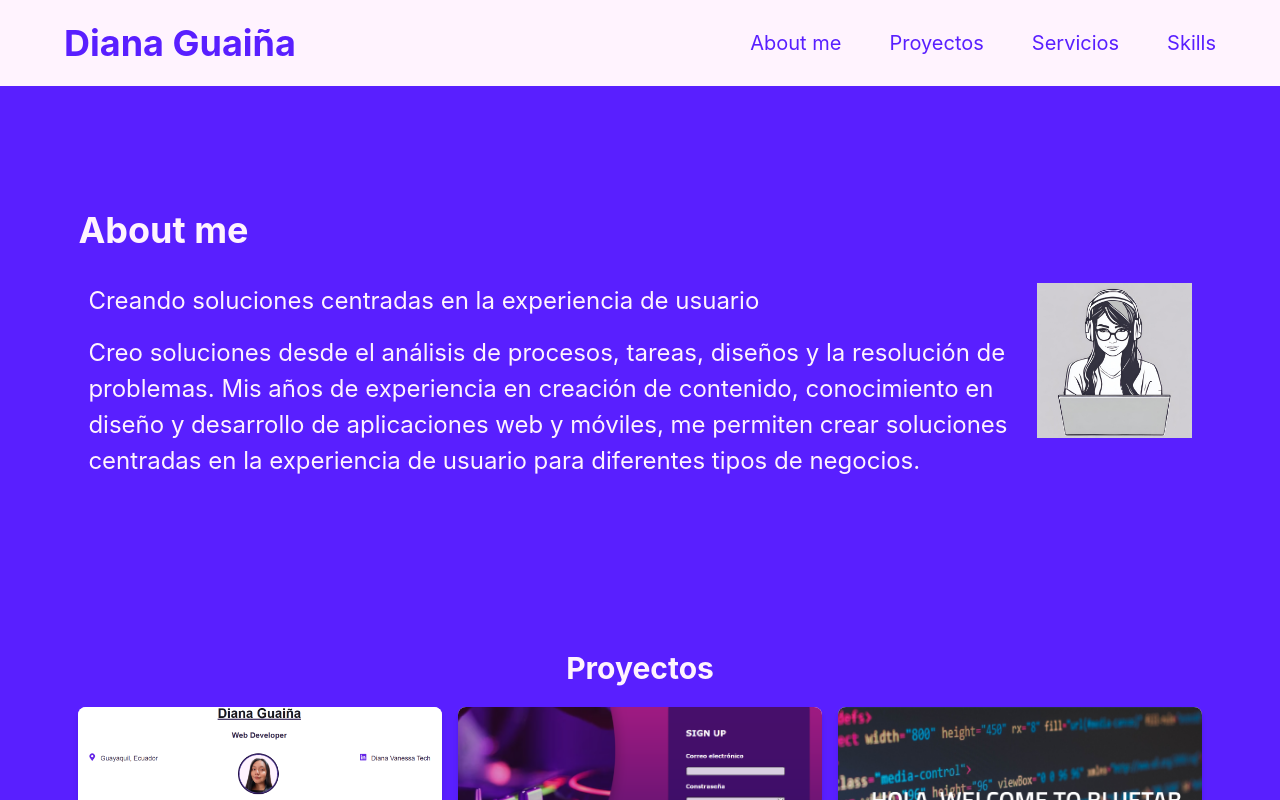
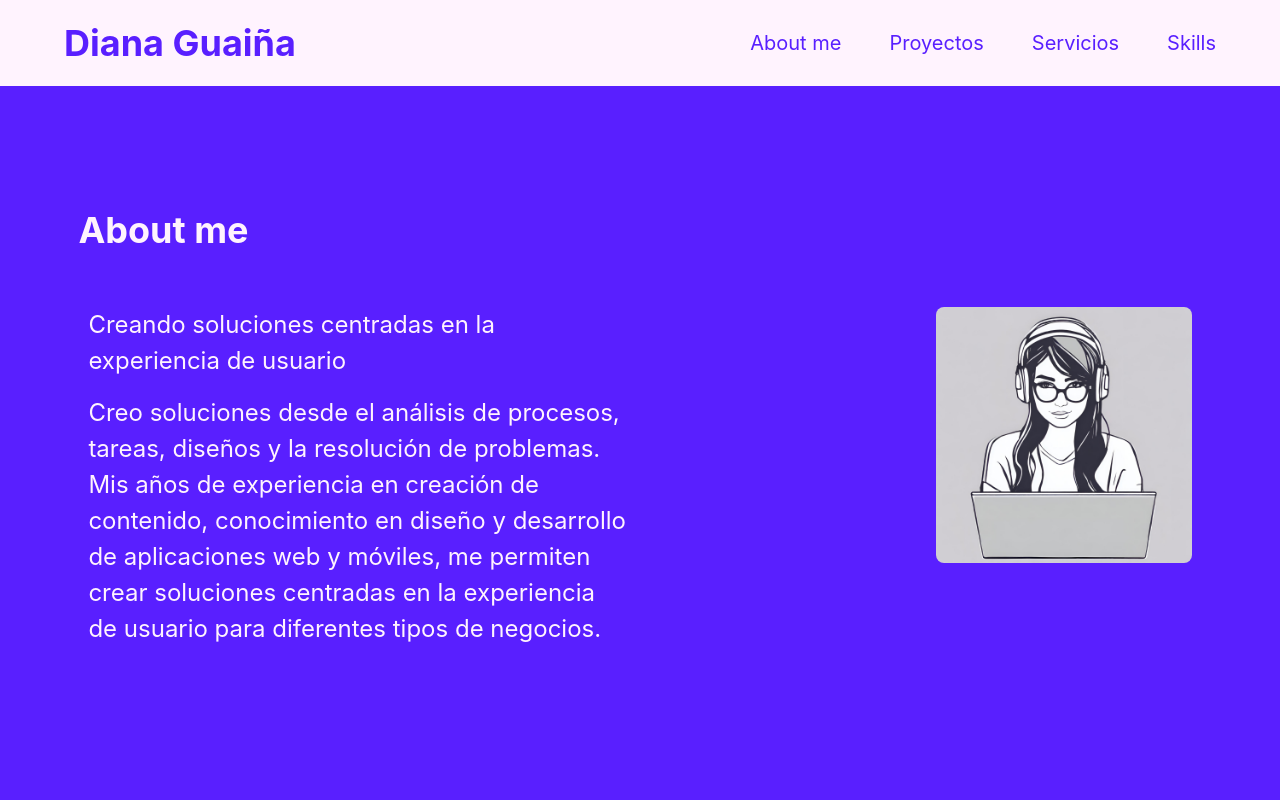
Before and after one commit to dinessa-ga/portfolio_0.0, a React (Vite) app: page / in a window 1280 px wide. Shown: the top 800 px of the page. Built offline with nearby package versions, Linux system fonts and the light colour scheme; a web font is replaced by a local one.

Commit message:
feat: images

```diff
--- a/src/components/About.jsx
+++ b/src/components/About.jsx
@@ -2,18 +2,26 @@ function About() {
   return (
     <section id="about" className="my-8">
       <h2 id="about-title" className="text-4xl font-bold">About me</h2>
-      <div id="about-info">
-      <div>
+      <div
+        id="about-info"
+        className="flex flex-col md:flex-row items-center md:items-start gap-8 mt-6"
+      >
+        <div className="flex-1">
           <h3 className="text-2xl mt-4">Creando soluciones centradas en la experiencia de usuario</h3>
-        <p className="text-2xl mt-4"   >Creo soluciones desde el análisis de procesos, tareas,
+          <p className="text-2xl mt-4">
+            Creo soluciones desde el análisis de procesos, tareas,
             diseños y la resolución de problemas.
             Mis años de experiencia en creación de contenido, conocimiento en diseño y desarrollo
             de aplicaciones web y móviles, me permiten crear soluciones centradas en la experiencia de
             usuario para diferentes tipos de negocios.
           </p>
         </div>
-      <div>
-        <img src="about_me/yo.png" className="mt-4" style={{ width: '600px' }} />
+        <div className="flex-1 flex justify-center md:justify-end">
+          <img
+            src="about_me/yo.png"
+            className="mt-4 w-40 md:w-64 rounded-lg object-cover"
+            alt="Sobre mí"
+          />
         </div>
       </div>
     </section>
--- a/src/components/Projects.jsx
+++ b/src/components/Projects.jsx
@@ -2,7 +2,7 @@
 const projects = [
   {
     title: 'Mi portafolio en inglés',
-    image: 'public/projects/homepage-cv.png',
+    image: "/projects/homepage-cv.png",
     description: 'En el proyecto se aplica arquitectura CSS de BEM.',
     link: 'https://dinessa-ga.github.io/homepage/'
   },
```
Lines whose indentation alone changed are shown as unchanged.
